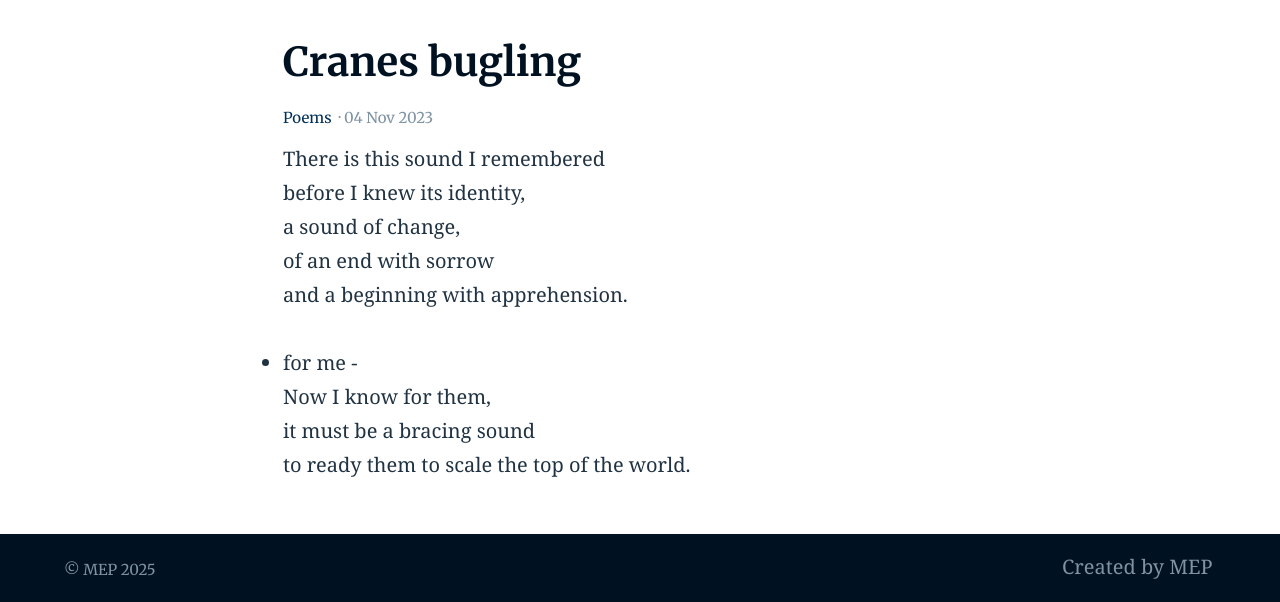
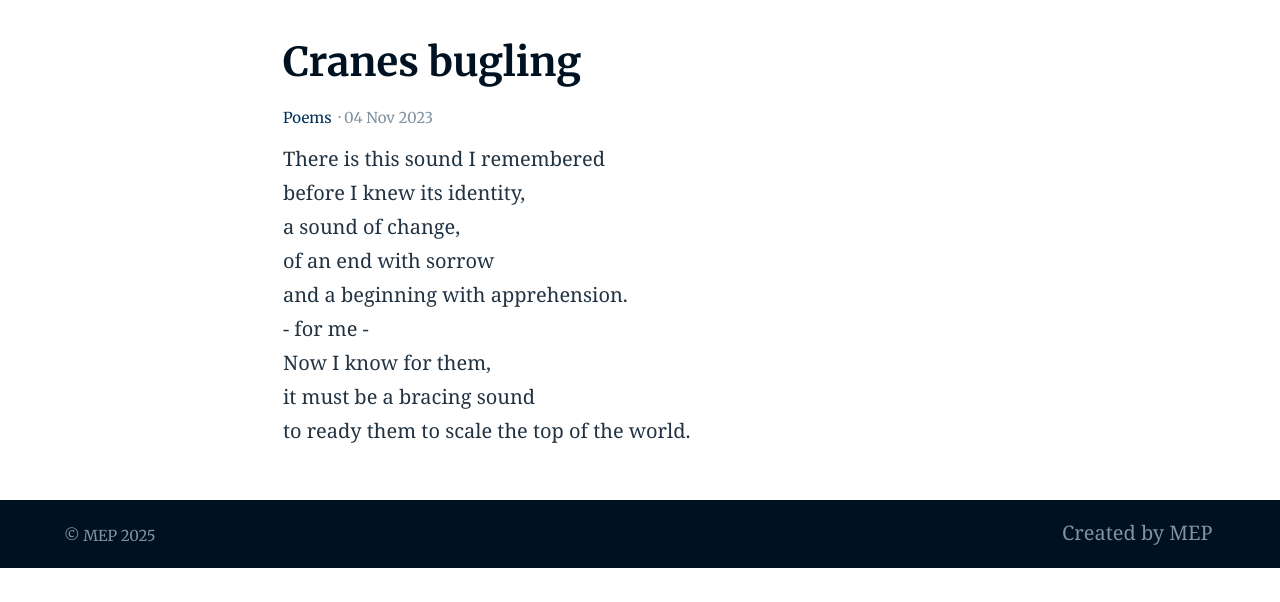
Before and after one commit to me-pierce/me-pierce.github.io, a Jekyll site: the page built from _posts/2023-11-04-poem-one.md, in a window 1280 px wide. Shown: the part 390-992 px from the top of the page. Built offline with Jekyll 4.4.1, drawn with Linux system fonts in a browser that asks for light colours; after the commit the page ends 958 px from its top, so only the background shows below that.

```diff
--- a/_posts/2023-11-04-poem-one.md
+++ b/_posts/2023-11-04-poem-one.md
@@ -10,7 +10,7 @@ before I knew its identity,
 a sound of change,
 of an end with sorrow
 and a beginning with apprehension.
-- for me -
+\- for me -
 Now I know for them,
 it must be a bracing sound
 to ready them to scale the top of the world.
```
